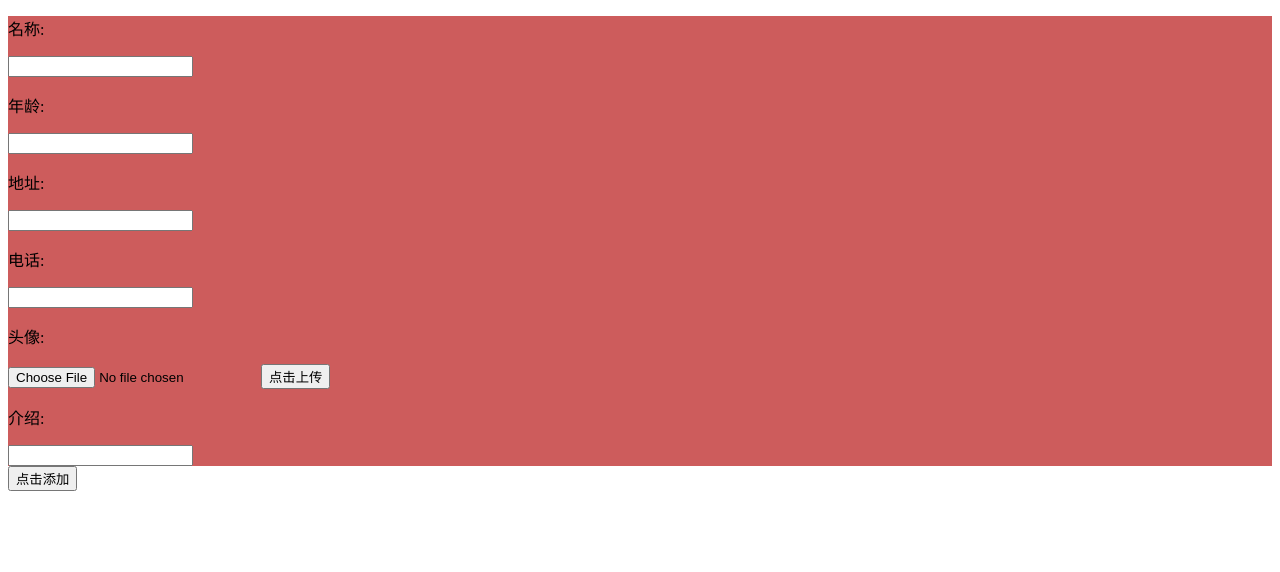
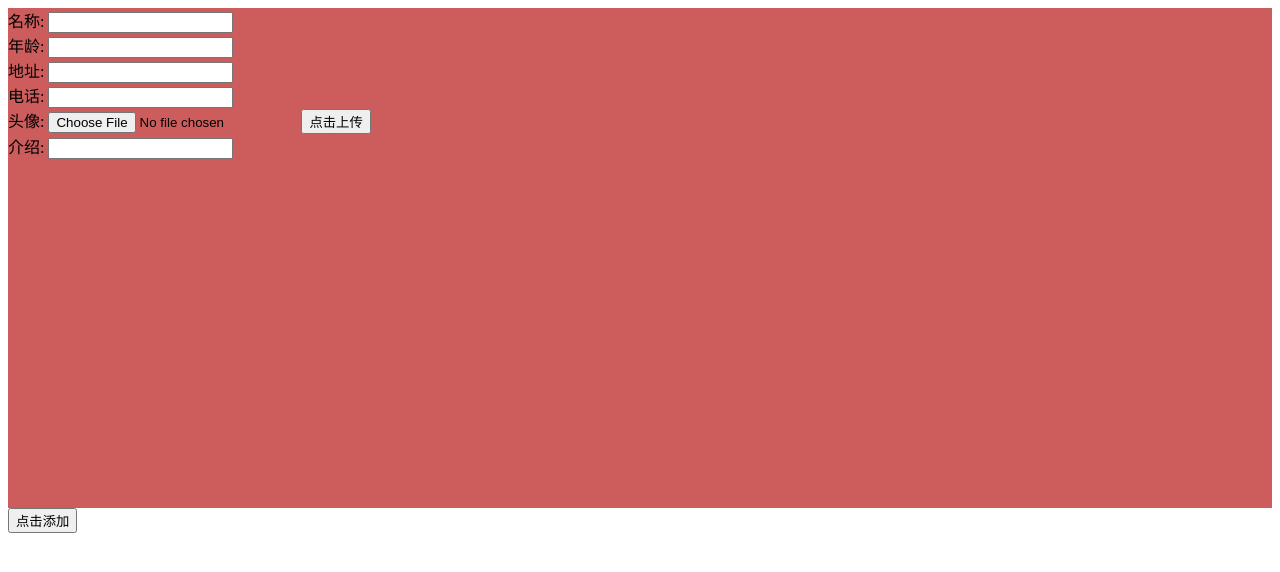
Before and after one commit to caiyue/discountRetail, a Django app: page /adduser in a window 1280 px wide. Shown: the top 572 px of the page. Run offline with Django 3.2, Linux system fonts and the light colour scheme; parts of the project's set-up code (start-up, migrations or seed data) failed here and were passed over.

Commit message:
吸怪html

```diff
--- a/discountRetailApp/templates/discountRetailApp/user/adduserPage.html
+++ b/discountRetailApp/templates/discountRetailApp/user/adduserPage.html
@@ -6,15 +6,21 @@
 </head>
 <body>
 
-<form method="post" target="_self" name="adduserform">
+<form method="post" target="_self" name="adduser">
 
-    <div style="width: 100%;height: 100%;background: indianred">
-        <p>名称:</p> <input type="text" style="display: inline-block" name="name"></input>
-        <p>年龄:</p> <input type="text" name="age"></input>
-        <p>地址:</p> <input type="text" name="address"></input>
-        <p>电话:</p> <input type="text" name="tel"></input>
-        <p>头像:</p> <input type="file" name="logo"></input><button type="button">点击上传</button>
-        <p>介绍:</p> <input type="text"name="intro"></input>
+    <div style="width: 100%;height:500px;background: indianred">
+        <p style="display: inline;">名称:</p> <input  type="text"  name="name"></input>
+        <br>
+        <p style="display:inline;">年龄:</p> <input type="text" name="age"></input>
+        <br>
+        <p style="display:inline;">地址:</p> <input type="text" name="address"></input>
+        <br>
+        <p style="display:inline;">电话:</p> <input type="text" name="tel"></input>
+        <br>
+        <p style="display:inline;">头像:</p> <input type="file" name="logo"></input><button type="button">点击上传</button>
+        <br>
+        <p style="display:inline;">介绍:</p> <input type="text"name="intro"></input>
+        <br>
     </div>
 
     <button type="submit">点击添加</button>
```
